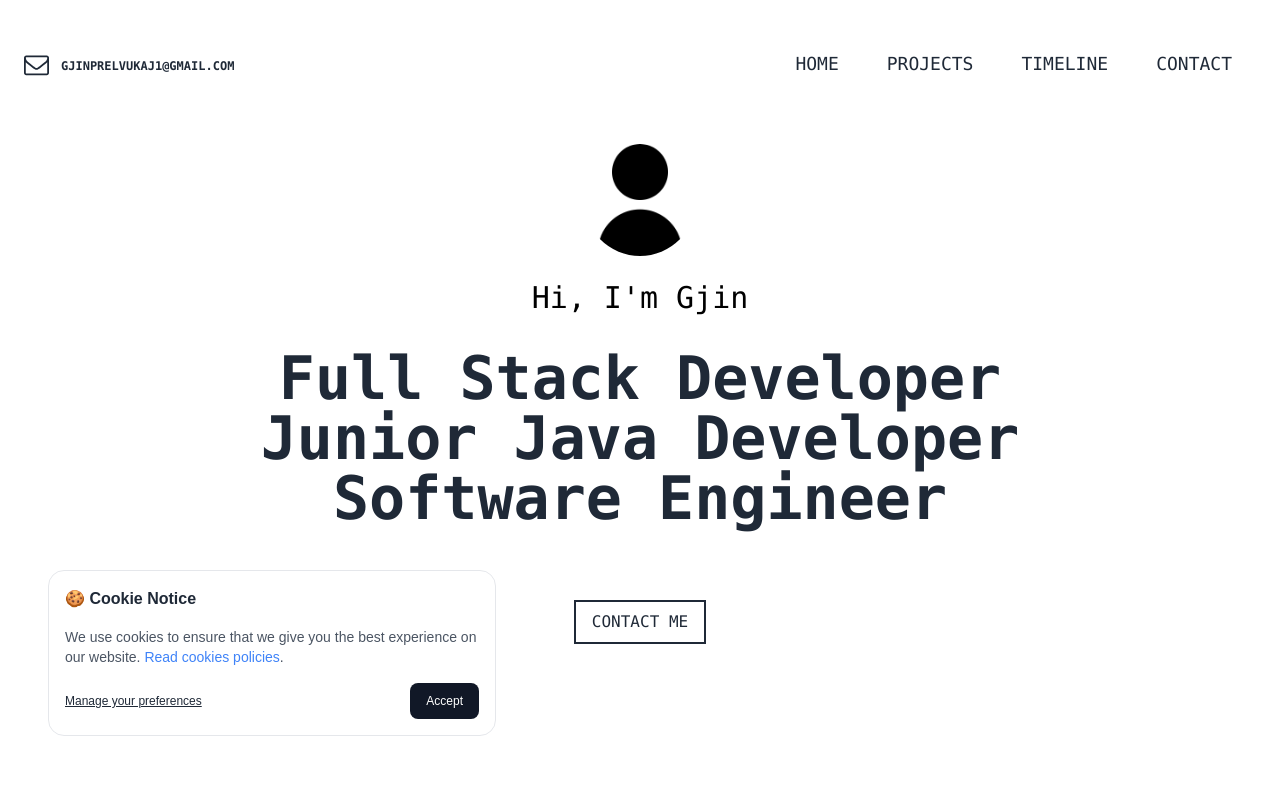
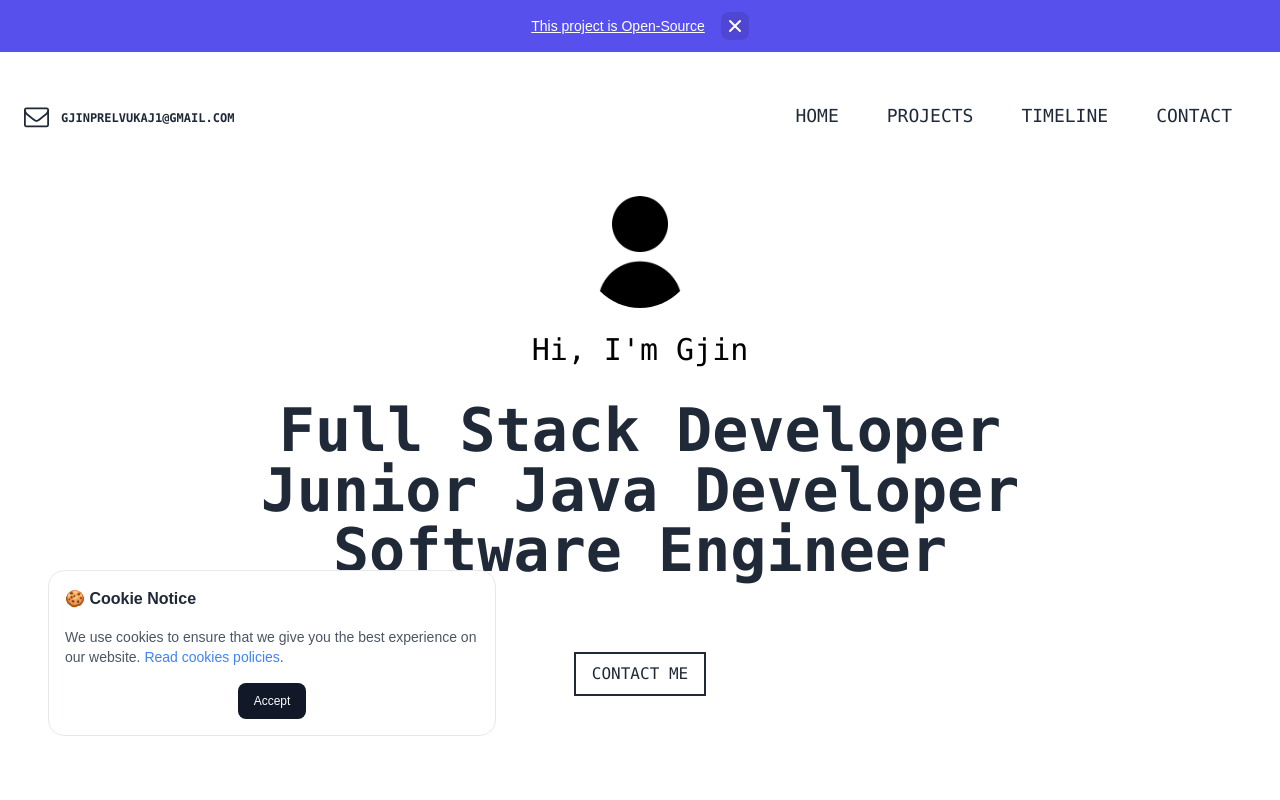
Before and after one commit to almakamberi/portfolio-react, a React (Create React App) app: page / in a window 1280 px wide. Shown: the top 800 px of the page. Built offline with nearby package versions, Linux system fonts and the light colour scheme; a web font is replaced by a local one.

Commit message:
Update App.js / Cookies.js
Added a Announcement function to let users know that the project is open source and redirects them to github
Removed the Manage your preferences text in cookies and centered the button Accept

```diff
--- a/src/App.js
+++ b/src/App.js
@@ -6,14 +6,55 @@ import Footer from './Components/Footer';
 import Cookies from './Components/Cookies';
 import Work from './Components/Work';
 
+function GitHub(props){
+  return(
+    <div class="flex items-center justify-center gap-4 bg-indigo-600 px-4 py-3 text-white">
+      <p class="text-sm font-medium">
+        <a href="https://github.com/GjinPrelvukaj/portfolio-react" target="_blank" class="inline-block underline"> This project is Open-Source</a>
+      </p>
+
+      <button
+        aria-label="Close"
+        class="shrink-0 rounded-lg bg-black/10 p-1 transition hover:bg-black/20"
+        onClick={props.onClose}
+      >
+        <svg
+          xmlns="http://www.w3.org/2000/svg"
+          class="h-5 w-5"
+          viewBox="0 0 20 20"
+          fill="currentColor"
+        >
+          <path
+            fill-rule="evenodd"
+            d="M4.293 4.293a1 1 0 011.414 0L10 8.586l4.293-4.293a1 1 0 111.414 1.414L11.414 10l4.293 4.293a1 1 0 01-1.414 1.414L10 11.414l-4.293 4.293a1 1 0 01-1.414-1.414L8.586 10 4.293 5.707a1 1 0 010-1.414z"
+            clip-rule="evenodd"
+          />
+        </svg>
+      </button>
+    </div>
+  );
+}
+
 class App extends Component {
+  constructor(props) {
+    super(props);
+    this.state = {
+      showGitHub: true,
+    };
+  }
+
   componentDidMount() {
     document.title = 'Gjin Prelvukaj - Portfolio';
   }
 
+  handleCloseGitHub = () => {
+    this.setState({ showGitHub: false });
+  };
+
   render() {
     return (
       <div>
+        {this.state.showGitHub && <GitHub onClose={this.handleCloseGitHub} />}
         <Cookies />
         <Home />
         <Timeline />
--- a/src/Components/Cookies.js
+++ b/src/Components/Cookies.js
@@ -23,10 +23,7 @@ export default function Cookies() {
 
           <p className="mt-4 text-sm text-gray-600 dark:text-gray-300">We use cookies to ensure that we give you the best experience on our website. <a href="#" className="text-blue-500 hover:underline">Read cookies policies</a>.</p>
 
-          <div className="flex items-center justify-between mt-4 gap-x-4 shrink-0">
-            <button className="text-xs text-gray-800 underline transition-colors duration-300 dark:text-white dark:hover:text-gray-400 hover:text-gray-600 focus:outline-none">
-              Manage your preferences
-            </button>
+          <div className="flex items-center justify-center mt-4 gap-x-4 shrink-0">
 
             <button onClick={handleAccept} className="text-xs bg-gray-900 font-medium rounded-lg hover:bg-gray-700 text-white px-4 py-2.5 duration-300 transition-colors focus:outline-none">
               Accept
```
